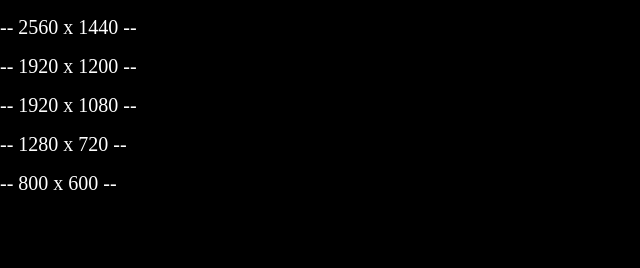
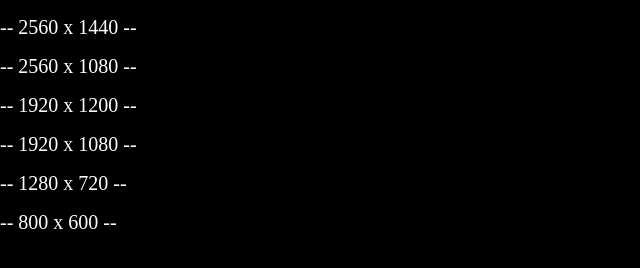
Before and after one commit to Psiprobe/Asymptote, a plain HTML site: page prj.html in a window 1280 px wide. Shown: the whole page, without its empty margins (0-640 px from the left). Drawn offline with Linux system fonts and the light colour scheme; a web font is replaced by a local one.

Commit message:
Update resolution select

```diff
--- a/prj.html
+++ b/prj.html
@@ -38,6 +38,7 @@
 </script>
 <body>
     <p><button onclick="window.set_screen(2560,1440)" class = "button button1">-- 2560 x 1440 --</button></p>
+    <p><button onclick="window.set_screen(2560,1080)" class = "button button1">-- 2560 x 1080 --</button></p>
     <p><button onclick="window.set_screen(1920,1200)" class = "button button1">-- 1920 x 1200 --</button></p>
     <p><button onclick="window.set_screen(1920,1080)" class = "button button1">-- 1920 x 1080 --</button></p>
     <p><button onclick="window.set_screen(1280,720)" class = "button button1">-- 1280 x 720 --</button></p>
```
